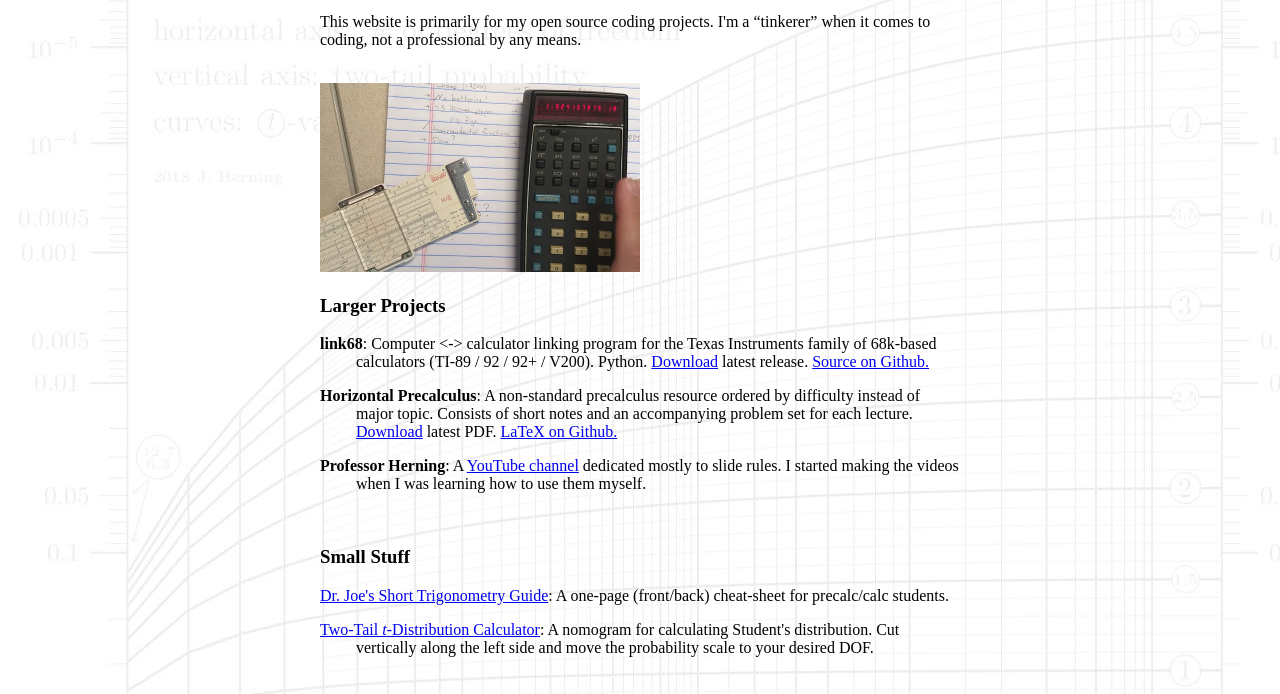
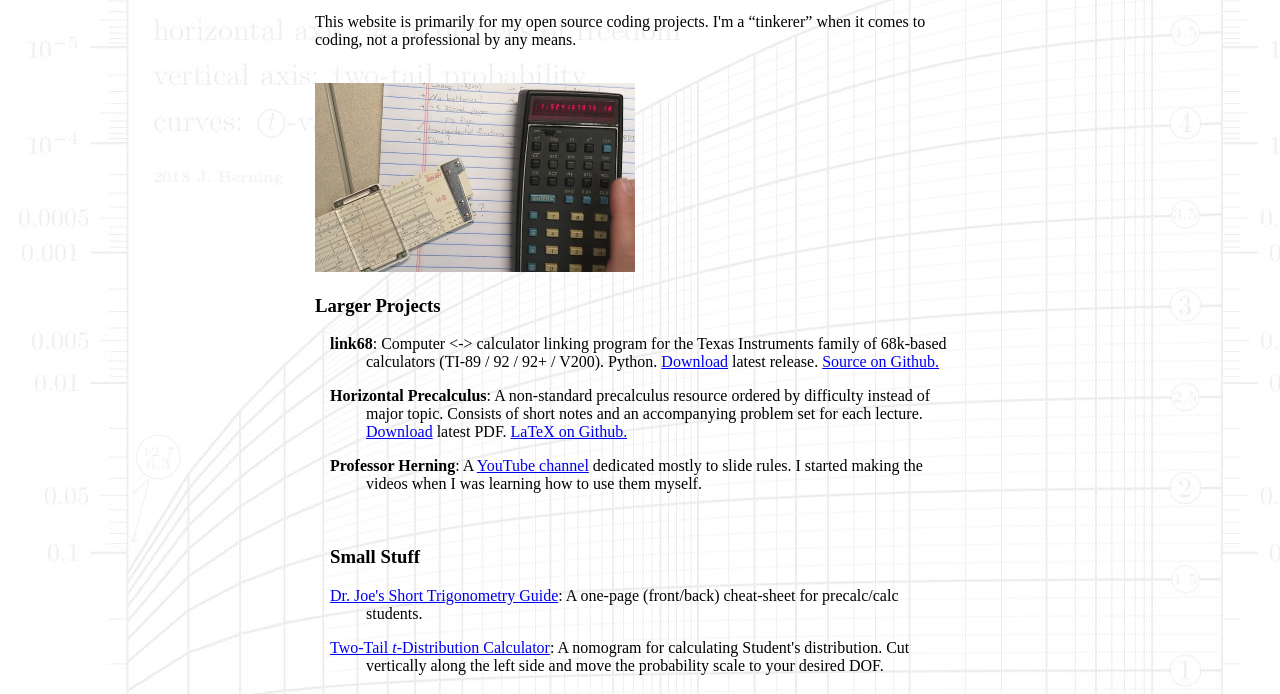
Before and after one commit to jherning/jherning.github.io, a plain HTML site: page index.html in a window 1280 px wide. Shown: the part 106-800 px from the top of the page. Drawn offline with Linux system fonts and the light colour scheme.

Commit message:
Margin adjustments.

```diff
--- a/index.html
+++ b/index.html
@@ -9,7 +9,8 @@
   <meta name="description" content="Joe Herning's website.'">
   <meta name="author" content="Joe Herning">
 </head>
-<body style="max-width: 640px; margin-left: auto; margin-right: auto; background-image: url('background.jpg');">
+<body style="max-width: 680px; margin-left: auto; margin-right: auto; background-image: url('background.jpg');">
+<div style="padding-left: 15px; padding-right: 15px">
 <h2>Joe Herning</h2>
 <p>Professor of Mathematics: Northern Virginia Community College (NOVA), Loudoun campus. PhD (Mathematics): GWU.</p>
 
@@ -20,7 +21,7 @@
 
 <br />
 <h3>Larger Projects</h3>
-<div style="padding-left: 36px; text-indent: -36px;">
+<div style="padding-left: 51px; text-indent: -36px; padding-right: 15px">
 <p><b>link68</b>: Computer <-> calculator linking program for the Texas Instruments family of 68k-based calculators (TI-89 / 92 / 92+ / V200). Python. <a href="link68-2021-07-27-0.2.tar.gz">Download</a> latest release. <a href="https://github.com/jherning/link68">Source on Github.</a></p>
 <p><b>Horizontal Precalculus</b>: A non-standard precalculus resource ordered by difficulty instead of major topic. Consists of short notes and an accompanying problem set for each lecture. <a href="book0.2.pdf">Download</a> latest PDF. <a href="https://github.com/jherning/h-precalc">LaTeX on Github.</a></p>
 <p><b>Professor Herning</b>: A <a href="https://www.youtube.com/ProfessorHerning">YouTube channel</a> dedicated mostly to slide rules. I started making the videos when I was learning how to use them myself.</p>
```
